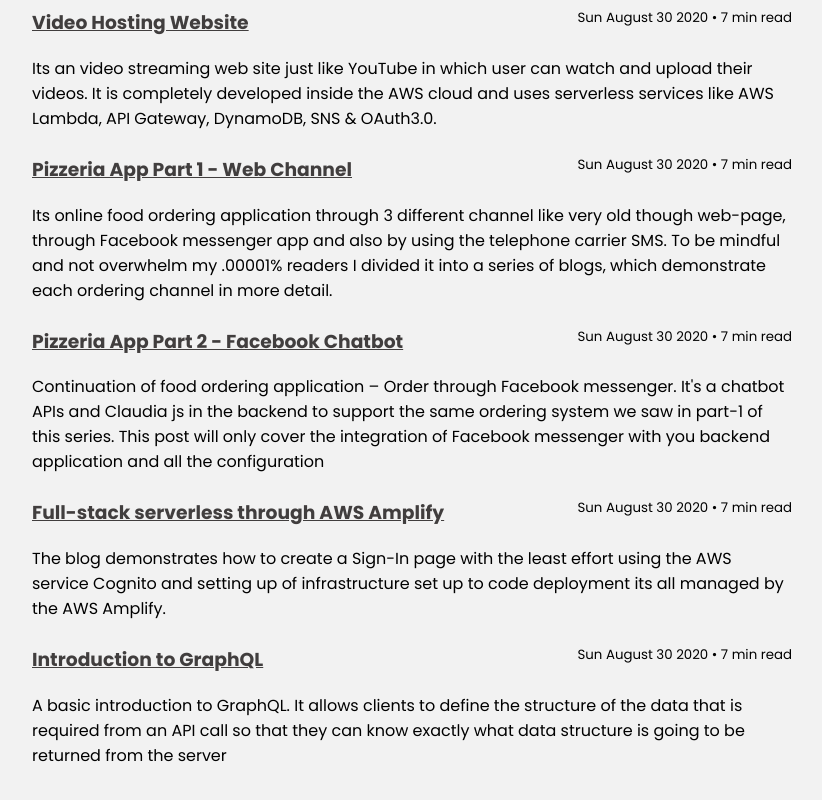
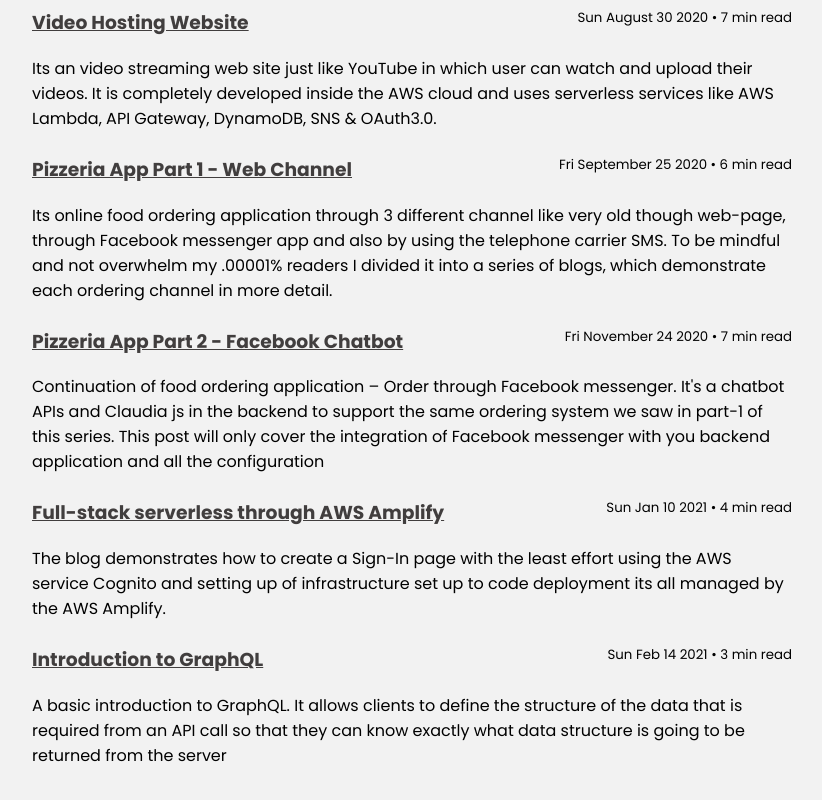
Before and after one commit to pmrubenrao/Portfolio-Website, a Vue app: page /about in a window 1280 px wide. Shown: the part 1324-2124 px from the top of the page, without its empty margins (228-1050 px from the left). Built offline with nearby package versions, Linux system fonts and the light colour scheme.

Commit message:
fixed the wrong references in TheBlogPost component

```diff
--- a/persistentData/blog_details.js
+++ b/persistentData/blog_details.js
@@ -22,7 +22,7 @@
   },
   {
     title: 'Full-stack serverless through AWS Amplify',
-    date: 'Full-stack serverless through AWS Amplify',
+    date: 'Sun Jan 10 2021 • 4 min read',
     link: 'https://serverless.world/fullStackServerless.html',
     description:
       'The blog demonstrates how to create a Sign-In page with the least effort using the AWS service Cognito and setting up of infrastructure set up to code deployment its all managed by the AWS Amplify.',
--- a/src/components/TheBlogPost.vue
+++ b/src/components/TheBlogPost.vue
@@ -4,8 +4,8 @@
     :key="blogDetail.title"
     class="blog-layout"
   >
-    <a href="https://serverless.world/videohost.html">{{ blogDetail.title }}</a>
-    <small>Sun August 30 2020 • 7 min read</small>
+    <a :href="blogDetail.link">{{ blogDetail.title }}</a>
+    <small>{{ blogDetail.date }}</small>
     <div>{{ blogDetail.description }}</div>
   </div>
 </template>
```
